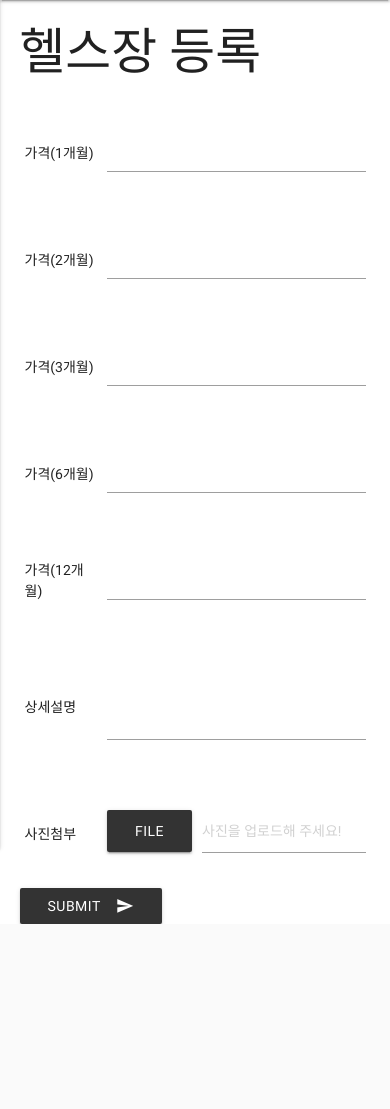
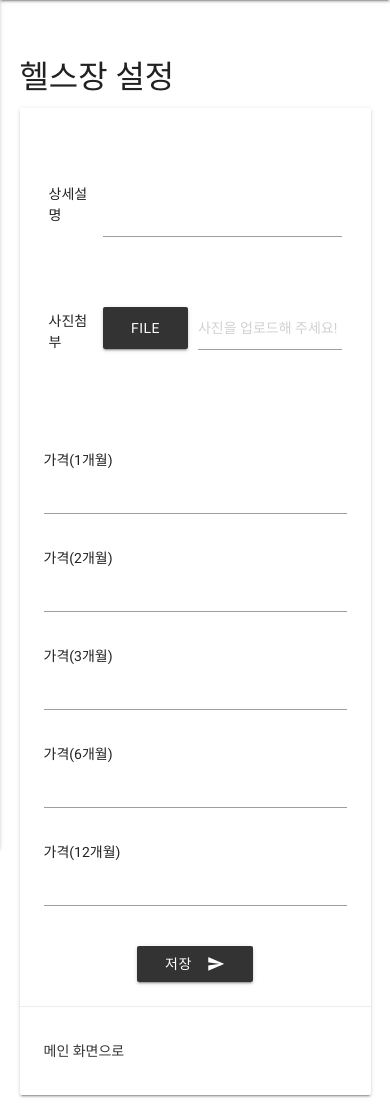
Before and after one commit to iceCreamParlor/backup_project_healthycash, a Django app: template healthclub/templates/healthclub/healthclub_create.html in a window 390 px wide. Shown: the part 56-1165 px from the top of the page. Before the commit the page ends 980 px from the top, so only its background shows below. Run offline with Django 3.2, Linux system fonts and the light colour scheme; the template is opened without the code that fills it, so the values that code supplies are empty; some libraries are stand-ins or nearby versions.

Commit message:
Improved Responsiveness

```diff
--- a/healthclub/templates/healthclub/healthclub_create.html
+++ b/healthclub/templates/healthclub/healthclub_create.html
@@ -4,51 +4,15 @@
 {%endblock head%}
 {% block content %}
 
-<div class="container">
-    <h2>헬스장 등록</h2>
+<div class="container" style="margin-top:60px">
+    <div class="col s12 m6 l3">
+        <h4 class="header">헬스장 설정</h4>
+        <div class="card horizontal">
+          <div class="card-stacked">
+            <div class="card-content">
                 <form method="POST" enctype="multipart/form-data" action="{% url 'healthclub:create_confirm' %}">
                     {% csrf_token %}
                     <table>
-            <tr>
-                <td>가격(1개월)</td>
-                <td>
-                    <div class="input-field col s6">
-                      <input  name = "price1" type="text" class="validate">
-                    </div>
-                </td>
-            </tr>
-            <tr>
-                <td>가격(2개월)</td>
-                <td>
-                    <div class="input-field col s6">
-                      <input  name = "price2" type="text" class="validate">
-                    </div>
-                </td>
-            </tr>
-            <tr>
-                <td>가격(3개월)</td>
-                <td>
-                    <div class="input-field col s6">
-                      <input  name = "price3" type="text" class="validate">
-                    </div>
-                </td>
-            </tr>
-            <tr>
-                <td>가격(6개월)</td>
-                <td>
-                    <div class="input-field col s6">
-                      <input  name = "price6" type="text" class="validate">
-                    </div>
-                </td>
-            </tr>
-            <tr>
-                <td>가격(12개월)</td>
-                <td>
-                    <div class="input-field col s6">
-                      <input  name = "price12" type="text" class="validate">
-                    </div>
-                </td>
-            </tr>
                         <tr>
                             <td>상세설명</td>
                             <td>
@@ -72,9 +36,41 @@
                             </td>
                         </tr>
                     </table>
-        <button class="btn waves-effect waves-light" type="submit" >Submit
+                    <div class="row" style="margin-top:50px">
+                        <div class="col s12 l2"></div>
+                        <div class="input-field col s12 l2">
+                          가격(1개월)
+                          <input  name = "price1" type="text" class="validate">
+                        </div>
+                        <div class="input-field col s12 l2">
+                          가격(2개월)
+                          <input  name = "price2" type="text" class="validate">
+                        </div>
+                        <div class="input-field col s12 l2">
+                          가격(3개월)
+                          <input  name = "price3" type="text" class="validate">
+                        </div>
+                        <div class="input-field col s12 l2">
+                          가격(6개월)
+                          <input  name = "price6" type="text" class="validate">
+                        </div>
+                        <div class="input-field col s12 l2">
+                          가격(12개월)
+                          <input  name = "price12" type="text" class="validate">
+                        </div>
+                    </div>
+                    <center>
+                        <button class="btn waves-effect waves-light" type="submit">저장
                             <i class="material-icons right">send</i>
                         </button>
+                    </center>
                 </form>
             </div>
+            <div class="card-action">
+                <p><a href="{%url 'home'%}">메인 화면으로</a></p>
+            </div>
+          </div>
+        </div>
+     </div>
+</div>
 {% endblock %}
--- a/healthclub/templates/healthclub/healthclub_detail.html
+++ b/healthclub/templates/healthclub/healthclub_detail.html
@@ -8,8 +8,9 @@ HealthyCash
 {%endblock head%}
 {%block content%}
 
-<div class="container">
-    <div class="col s12 m12">
+<div class="row" style="margin-top:60px">
+  <div class="col s12 m12 l3"></div>
+    <div class="col s12 m12 l6">
       <div class="card">
         <div class="card-image">
           {%if object.photo%}
--- a/healthclub/templates/healthclub/healthclub_list.html
+++ b/healthclub/templates/healthclub/healthclub_list.html
@@ -13,7 +13,7 @@ HealthyCash
   alert('{{message}}');
 </script>
 {%endif%}
-<div class="container">
+<div class="container" style="margin-top:60px">
     <div class="row">
       <form class="col s12 m6" method="GET" action=".">
         <div class="row">
--- a/templates/base.html
+++ b/templates/base.html
@@ -50,13 +50,13 @@
         <li><a href="/healthclub/list">헬스장 정보<i class="material-icons">face</i></a></li>
         <li><a href="/">About Us <i class="material-icons">folder_open</i></a></li>
         {% elif request.user.profile.is_health_master %}
-        <li><a>{{request.user.real_name}} 님 안녕하세요!</a></li>
+        <li><a>{{request.user.profile.real_name}} 님 안녕하세요!</a></li>
         <li><a href="/healthclub/mypage">지점 현황</a></li>
         <li><a href="/healthclub/list">헬스장 정보</a></li>
         <li><a href="/healthclub/create">헬스장 등록 / 정보 변경</a></li>
         <li><a href="/logout">로그아웃</a></li>
         {% else %}
-        <li><a>{{request.user.real_name}} 님 안녕하세요!</a></li>
+        <li><a>{{request.user.profile.real_name}} 님 안녕하세요!</a></li>
         <li><a href="/healthclub/list">헬스장 정보<i class="material-icons">face</i></a></li>
         <li><a href="/healthclub/qrcode_check">출석체크<i class="material-icons">check</i></a></li>
         <li><a href="/profiles/mypage">마이페이지<i class="material-icons">create</i></a></li>
```
Also changed, not shown: healthclub/templates/healthclub/healthclub_mypage.html (+10 -4 lines), healthclub/templates/healthclub/qrcode_check.html (+3 -9 lines), templates/registration/register_master.html (+0 -69 lines), db.sqlite3, media/9D4BF3EB-FA06-441D-9A5C-931297530A68.jpeg (added), media/qrcode/healthclub_qrcode_2.png. Lines whose indentation alone changed are shown as unchanged.
